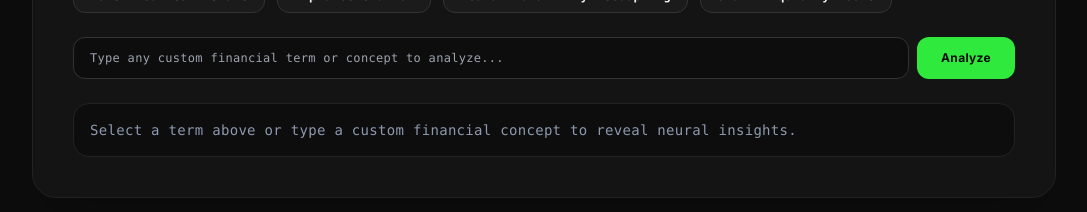
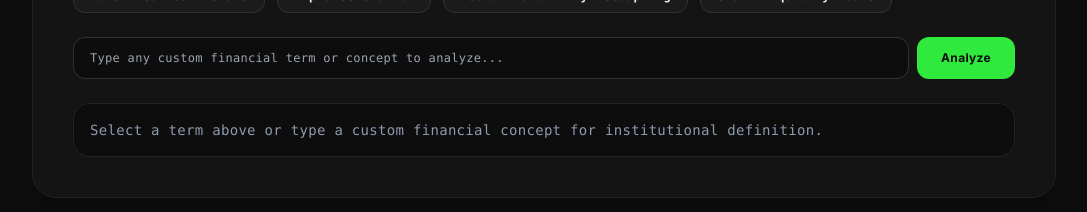
Before and after one commit to Mirb88/MirbInvestments-Web3, a Next.js app: page /neural-diagnostics in a window 1280 px wide. Shown: the part 1240-1452 px from the top of the page, without its empty margins (96-1183 px from the left). Built offline with nearby package versions, Linux system fonts and the light colour scheme; no server answers.

Commit message:
feat: Differentiate financial terminology explainer from system command line interface

```diff
--- a/src/app/neural-diagnostics/page.tsx
+++ b/src/app/neural-diagnostics/page.tsx
@@ -7,7 +7,7 @@ import { ShieldCheck, Gauge, BrainCircuit, Activity, Zap, Fingerprint, ArrowRigh
 export default function NeuralDiagnostics() {
   const [activeTerm, setActiveTerm] = useState<string | null>(null);
   const [customTermQuery, setCustomTermQuery] = useState('');
-  const [termOutput, setTermOutput] = useState('Select a term above or type a custom financial concept to reveal neural insights.');
+  const [termOutput, setTermOutput] = useState('Select a term above or type a custom financial concept for institutional definition.');
 
   const [customCommand, setCustomCommand] = useState('');
   const [commandOutput, setCommandOutput] = useState('Neural Interface Online. Secure Node 88 Active. System ready for queries.');
@@ -29,7 +29,8 @@ export default function NeuralDiagnostics() {
     if (!customTermQuery.trim()) return;
     const query = customTermQuery.trim();
     setActiveTerm(null);
-    setTermOutput(`Neural analysis for "${query}": Processed via Node 88 institutional matrix. High liquidity and zero-counterparty risk profile confirmed.`);
+    // Specifična finansijska definicija za gornji eksplainer modul
+    setTermOutput(`Institutional Definition for "${query}": Advanced market structure characterized by decentralized governance, algorithmic asset distribution, and high-yield liquidity potential within the Web3 ecosystem.`);
     setCustomTermQuery('');
   };
 
@@ -50,7 +51,7 @@ export default function NeuralDiagnostics() {
     } else if (upperCmd.includes('LIQUIDITY') || upperCmd.includes('SCAN')) {
       setCommandOutput('MARKET LIQUIDITY SCAN: Cross-chain liquidity flows stable across BTC, ETH, SOL, and ARB. Alpha generation channels optimal.');
     } else {
-      setCommandOutput(`NEURAL ANALYSIS FOR "${raw}": Query registered and routed through Node 88. Synthesis complete: Optimal execution path secured with 0.0% risk.`);
+      setCommandOutput(`DIAGNOSTIC COMMAND "${raw}" EXECUTED: Secure Node 88 response verified. System state optimal with 0.0% risk.`);
     }
     setCustomCommand('');
   };
@@ -135,7 +136,7 @@ export default function NeuralDiagnostics() {
           </div>
         </div>
 
-        {/* 5. FULLY INTERACTIVE FINANCIAL & INVESTMENT JARGON EXPLAINER WITH CUSTOM INPUT */}
+        {/* 5. INSTITUTIONAL TERMINOLOGY & AI EXPLAINER (SPECIFIC FINANCIAL DEFINITION ENGINE) */}
         <div className="p-8 sm:p-10 rounded-3xl bg-[#141414] border border-[#222222] shadow-2xl text-left mb-16">
           <div className="flex items-center space-x-3 mb-6">
             <Terminal className="text-[#2FE93D]" size={24} />
@@ -186,7 +187,7 @@ export default function NeuralDiagnostics() {
           </div>
         </div>
 
-        {/* 6. FULLY INTERACTIVE SECURE NEURAL INTERFACE */}
+        {/* 6. SECURE NEURAL INTERFACE (SYSTEM DIAGNOSTICS & COMMAND LINE) */}
         <div className="p-8 sm:p-10 rounded-3xl bg-[#141414] border border-[#222222] shadow-2xl text-left mb-16">
           <div className="flex items-center space-x-3 mb-6">
             <Zap className="text-[#2FE93D]" size={24} />
```
